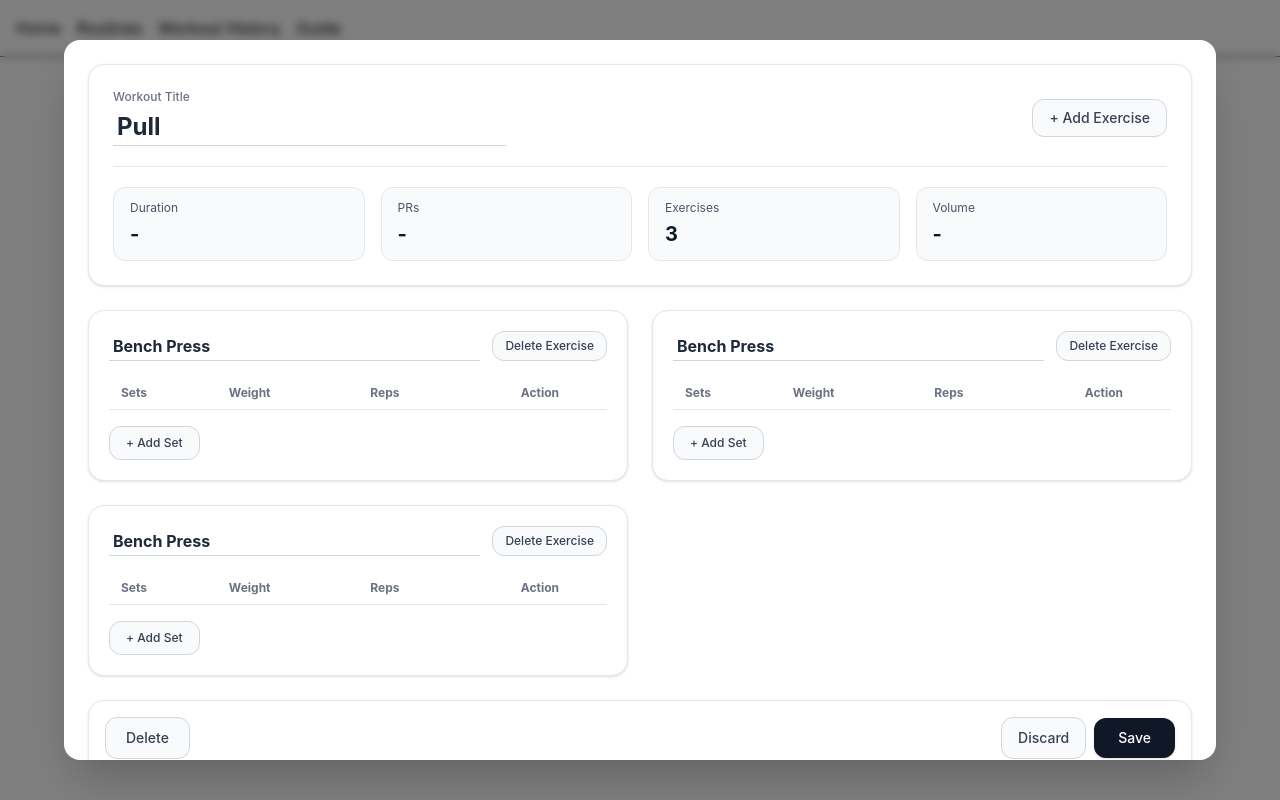
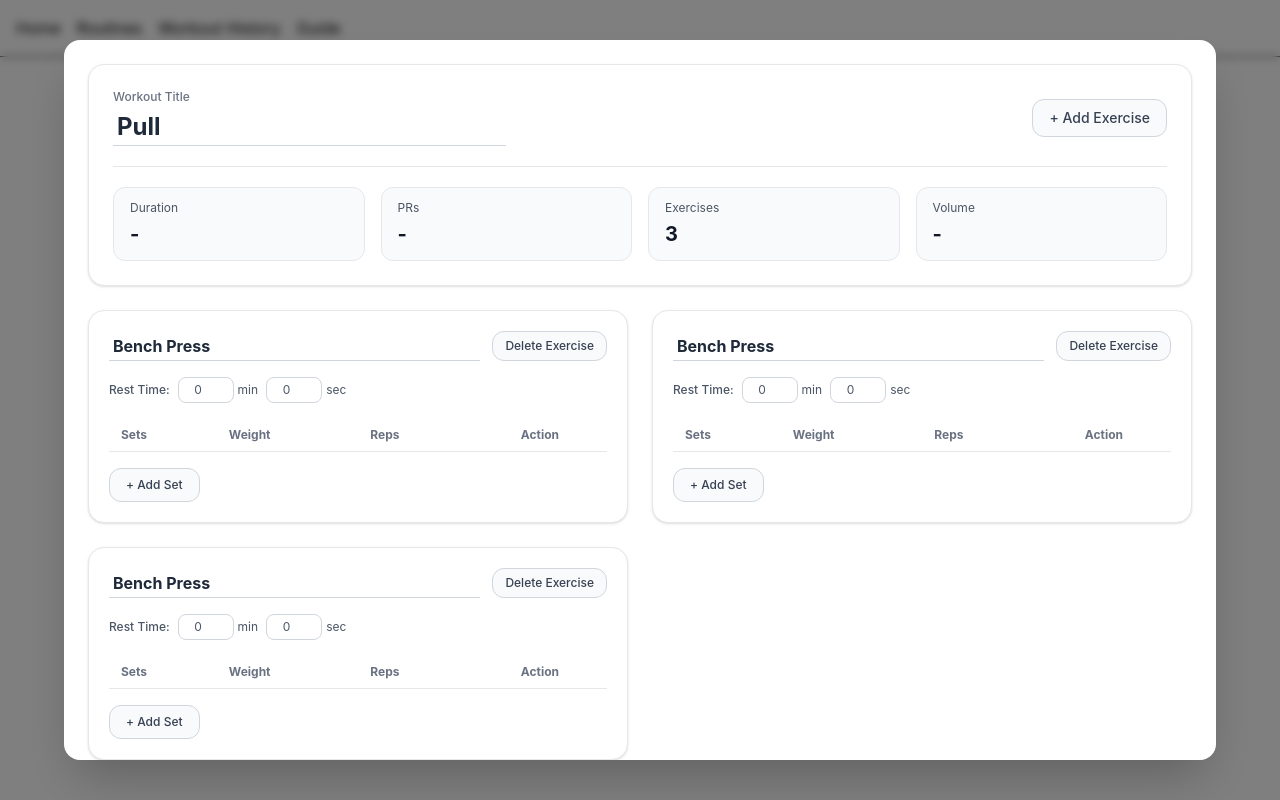
Before and after one commit to Sinankh20/WebsiteTest, a React (Vite) app: page /WebsiteTest/Routines in a window 1280 px wide. Both pictures are taken after a click on the button "Pull". Built offline with nearby package versions, Linux system fonts and the light colour scheme.

Commit message:
added set rest timer and bug fixes (wrong data prepration for save, wrong data import)

```diff
--- a/src/components/WorkoutEditor.jsx
+++ b/src/components/WorkoutEditor.jsx
@@ -8,35 +8,34 @@ export default function WorkoutEditor({
   handleCancel,
 }) {
   const initialTitle = data?.name || "New Workout";
-  const initialExercises =
-    Array.isArray(data?.exercises) && data.exercises.length > 0
-      ? data.exercises
-      : [
+
+  const [title, setTitle] = useState(initialTitle);
+  const [exercises, setExercises] = useState(() => {
+    if (Array.isArray(data?.exercises) && data.exercises.length > 0) {
+      return structuredClone(data.exercises);
+    }
+    return [
       {
-            id: 1,
+        id: `ex-${Date.now()}`,
         name: "Barbell Bench Press",
+        restTimeSec: 60,
         sets: [
-              { id: 1, weight: 80, reps: 10 },
-              { id: 2, weight: 85, reps: 8 },
+          { id: 1, weight: 80, reps: 10, done: false },
+          { id: 2, weight: 85, reps: 8, done: false },
         ],
       },
     ];
-
-  const [title, setTitle] = useState(initialTitle);
-  const [exercises, setExercises] = useState(initialExercises);
+  });
 
   const handleAddExercise = () => {
     const safeExercises = Array.isArray(exercises) ? exercises : [];
-    const newExId =
-      safeExercises.length > 0
-        ? safeExercises[safeExercises.length - 1].id + 1
-        : 1;
     setExercises([
       ...safeExercises,
       {
-        id: newExId,
+        id: `ex-${Date.now()}`,
         name: "New Exercise",
-        sets: [{ id: 1, weight: 0, reps: 0 }],
+        restTimeSec: 60,
+        sets: [{ id: 1, weight: 0, reps: 0, done: false }],
       },
     ]);
 };
@@ -56,7 +55,7 @@ export default function WorkoutEditor({
             safeSets.length > 0 ? safeSets[safeSets.length - 1].id + 1 : 1;
           return {
             ...item,
-            sets: [...safeSets, { id: newSetId, weight: 0, reps: 0 }],
+            sets: [...safeSets, { id: newSetId, weight: 0, reps: 0, done: false }],
           };
         }
         return item;
@@ -78,6 +77,26 @@ export default function WorkoutEditor({
 
   const safeExercisesList = Array.isArray(exercises) ? exercises : [];
 
+  const handleSaveClick = () => {
+  const cleanedExercises = safeExercisesList.map((ex) => ({
+    ...ex,
+    name: (ex.name ?? "").trim() || "New Exercise",
+    restTimeSec: Number(ex.restTimeSec) || 0,
+    sets: (Array.isArray(ex.sets) ? ex.sets : []).map((s, i) => ({
+      id: i + 1,
+      weight: Number(s.weight) || 0,
+      reps: Number(s.reps) || 0,
+      done: false,
+    })),
+  }));
+
+  handleSave({
+    id: data?.id,
+    name: title.trim() || "New Workout",
+    exercises: cleanedExercises,
+  });
+};
+
   const btnSecondary =
     "rounded-xl border border-gray-300 bg-gray-50 text-gray-700 hover:bg-gray-100 text-sm font-medium transition focus:outline-none focus-visible:ring-2 focus-visible:ring-gray-400";
   const btnPrimary =
@@ -91,7 +110,9 @@ export default function WorkoutEditor({
       <div className="rounded-2xl border border-gray-200 bg-white p-5 md:p-6 shadow-sm space-y-5">
         <div className="flex flex-col md:flex-row justify-between items-start md:items-center gap-4">
           <div className="flex flex-col gap-1 w-full md:w-auto md:min-w-96">
-            <label className="text-xs font-medium text-gray-500">Workout Title</label>
+            <label className="text-xs font-medium text-gray-500">
+              Workout Title
+            </label>
             <input
               type="text"
               value={title}
@@ -133,12 +154,16 @@ export default function WorkoutEditor({
       <div className="grid grid-cols-1 lg:grid-cols-2 gap-4 md:gap-6 items-start">
         {safeExercisesList.map((exercise) => {
           const safeSets = Array.isArray(exercise.sets) ? exercise.sets : [];
+          const totalRestSec = exercise.restTimeSec || 0;
+          const currentMins = Math.floor(totalRestSec / 60);
+          const currentSecs = totalRestSec % 60;
 
           return (
             <div
               key={exercise.id}
               className="rounded-2xl border border-gray-200 bg-white p-5 shadow-sm space-y-4"
             >
+              <div className="flex flex-col gap-3">
                 <div className="flex justify-between items-center gap-3">
                   <input
                     type="text"
@@ -165,6 +190,58 @@ export default function WorkoutEditor({
                   </button>
                 </div>
 
+                {/* rest timer */}
+                <div className="flex items-center gap-2 text-xs text-gray-600 pt-1">
+                  <span className="font-medium">Rest Time:</span>
+                  <div className="flex items-center gap-1">
+                    <input
+                      type="number"
+                      min="0"
+                      max="10"
+                      value={currentMins}
+                      onChange={(e) => {
+                        parseInt(e.target.value) >10 ? e.target.value=10 : e.target.value=+e.target.value
+                        const mins = Math.max(0, parseInt(e.target.value) || 0);
+                        const newTotalSec = mins * 60 + currentSecs;
+                        setExercises(
+                          exercises.map((item) =>
+                            item.id === exercise.id
+                              ? { ...item, restTimeSec: newTotalSec }
+                              : item,
+                          ),
+                        );
+                      }}
+                      className="w-14 rounded-lg border border-gray-300 bg-white px-2 py-1 text-xs text-center focus:border-gray-900 focus:outline-none"
+                      placeholder="Mins"
+                    />
+                    <span>min</span>
+                  </div>
+                  <div className="flex items-center gap-1">
+                    <input
+                      type="number"
+                      min="0"
+                      max="59"
+                      value={currentSecs}
+                      onChange={(e) => {
+                        parseInt(e.target.value) >59 ? e.target.value=59 : e.target.value=+e.target.value
+                        const secs = Math.max(0, parseInt(e.target.value) || 0);
+                        const newTotalSec = currentMins * 60 + secs;
+                        setExercises(
+                          exercises.map((item) =>
+                            item.id === exercise.id
+                              ? { ...item, restTimeSec: newTotalSec }
+                              : item,
+                          ),
+                        );
+                      }}
+                      className="w-14 rounded-lg border border-gray-300 bg-white px-2 py-1 text-xs text-center focus:border-gray-900 focus:outline-none"
+                      placeholder="Secs"
+                    />
+                    <span>sec</span>
+                  </div>
+                </div>
+              </div>
+
               {/* Sets tables */}
               <div className="overflow-x-auto">
                 <table className="w-full text-left border-collapse">
@@ -179,7 +256,10 @@ export default function WorkoutEditor({
                   <tbody className="divide-y divide-gray-100">
                     {safeSets.map((set, index) => {
                       return (
-                        <tr key={set.id} className="odd:bg-white even:bg-gray-50">
+                        <tr
+                          key={set.id}
+                          className="odd:bg-white even:bg-gray-50"
+                        >
                           <td className="py-2.5 px-3 text-xs font-bold text-gray-600">
                             #{index + 1}
                           </td>
@@ -299,7 +379,7 @@ export default function WorkoutEditor({
             Discard
           </button>
           <button
-            onClick={() => handleSave({ id: data?.id, name: title, exercises })}
+            onClick={handleSaveClick}
             className={`${btnPrimary} px-6 py-2.5`}
           >
             Save
```
Lines whose indentation alone changed are shown as unchanged.
